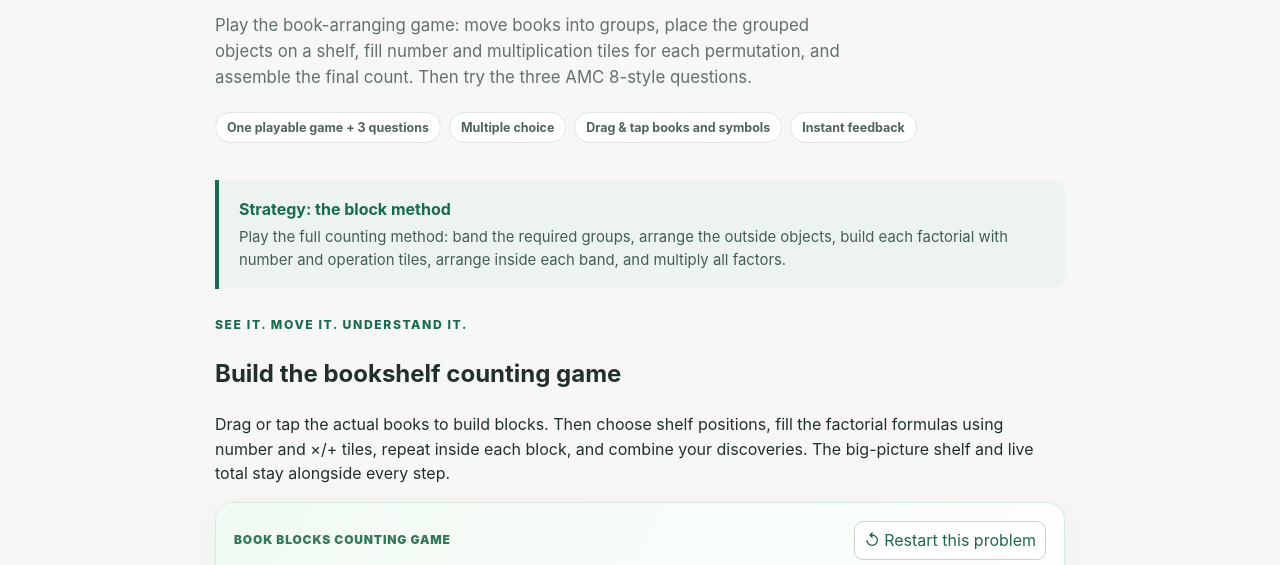
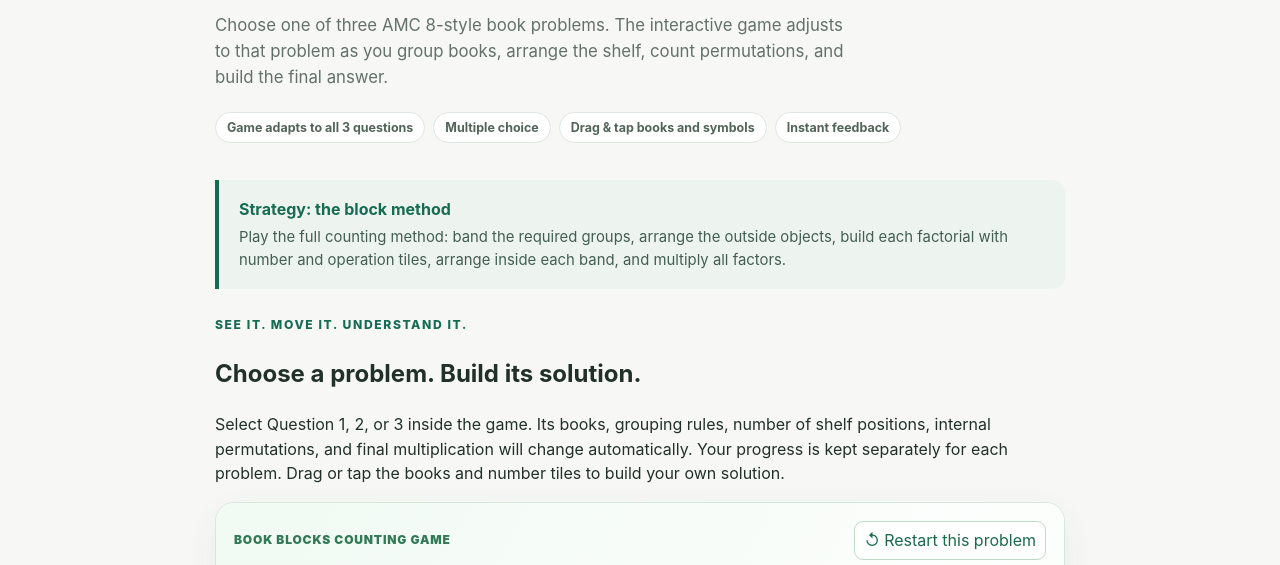
Before and after one commit to cghuisunshine/test, a plain HTML site: page amc8-book-arrangement-practice.html in a window 1280 px wide. Shown: the part 206-771 px from the top of the page. Drawn offline with Linux system fonts and the light colour scheme.

Commit message:
Publish per-problem adaptive AMC 8 book game with visible question selection and refreshed assets

```diff
--- a/amc8-book-arrangement-practice.html
+++ b/amc8-book-arrangement-practice.html
@@ -96,7 +96,7 @@
       * { scroll-behavior: auto !important; transition: none !important; }
     }
   </style>
-  <link rel="stylesheet" href="amc8-book-game.css?v=2">
+  <link rel="stylesheet" href="amc8-book-game.css?v=3">
 </head>
 <body>
   <header class="topbar">
@@ -110,9 +110,9 @@
     <section class="hero">
       <div class="eyebrow">AMC 8 &middot; Mini practice set</div>
       <h1>Keeping Books Together</h1>
-      <p class="intro">Play the book-arranging game: move books into groups, place the grouped objects on a shelf, fill number and multiplication tiles for each permutation, and assemble the final count. Then try the three AMC 8-style questions.</p>
+      <p class="intro">Choose one of three AMC 8-style book problems. The interactive game adjusts to that problem as you group books, arrange the shelf, count permutations, and build the final answer.</p>
       <div class="chips" aria-label="Practice details">
-        <span class="chip">One playable game + 3 questions</span>
+        <span class="chip">Game adapts to all 3 questions</span>
         <span class="chip">Multiple choice</span>
         <span class="chip">Drag &amp; tap books and symbols</span>
         <span class="chip">Instant feedback</span>
@@ -128,8 +128,8 @@
 
     <section class="why-lab" id="why-counting" aria-labelledby="why-title">
       <div class="eyebrow">See it. Move it. Understand it.</div>
-      <h2 id="why-title">Build the bookshelf counting game</h2>
-      <p class="why-sub">Drag or tap the actual books to build blocks. Then choose shelf positions, fill the factorial formulas using number and ×/+ tiles, repeat inside each block, and combine your discoveries. The big-picture shelf and live total stay alongside every step.</p>
+      <h2 id="why-title">Choose a problem. Build its solution.</h2>
+      <p class="why-sub">Select Question 1, 2, or 3 inside the game. Its books, grouping rules, number of shelf positions, internal permutations, and final multiplication will change automatically. Your progress is kept separately for each problem. Drag or tap the books and number tiles to build your own solution.</p>
       <div id="why-tutor" aria-label="Build a book arrangement step by step"></div>
     </section>
 
@@ -319,6 +319,6 @@
     }());
   </script>
 
-  <script defer src="amc8-book-game.js?v=2"></script>
+  <script defer src="amc8-book-game.js?v=3"></script>
 </body>
 </html>
```
